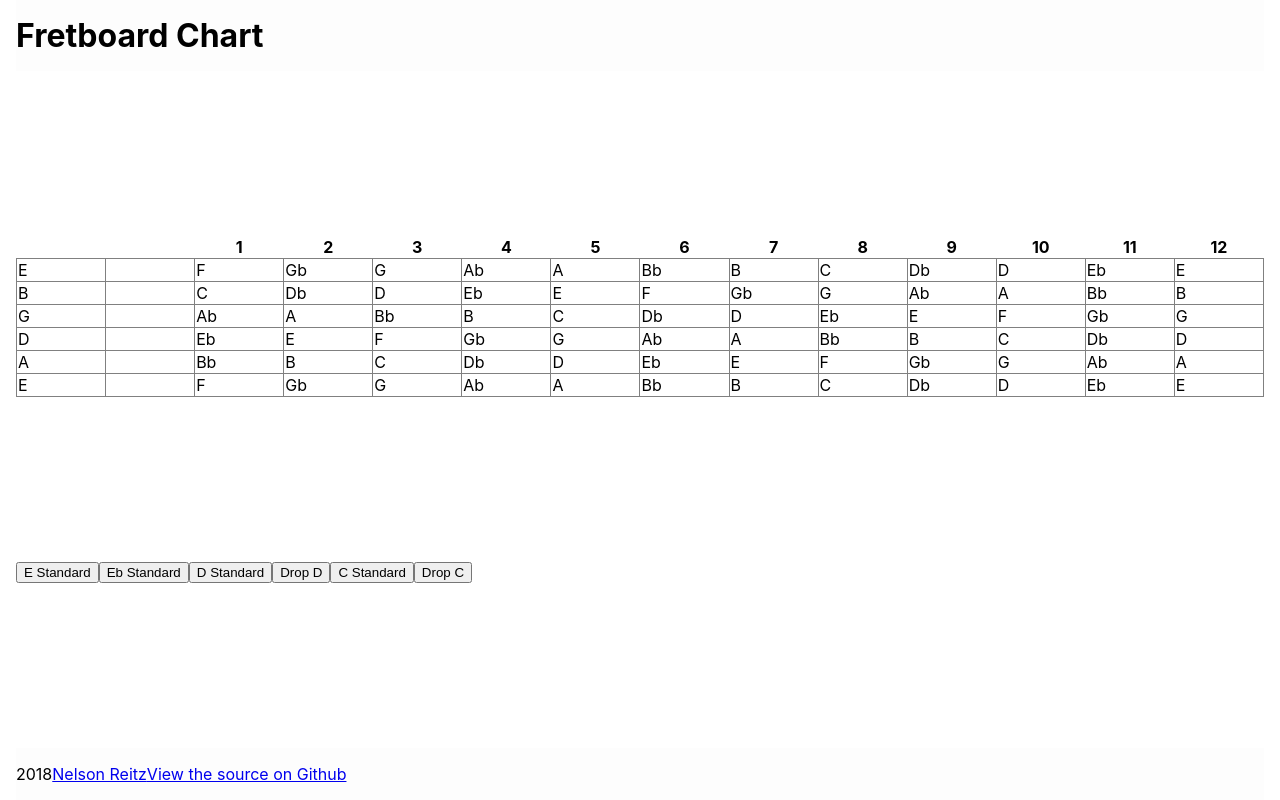
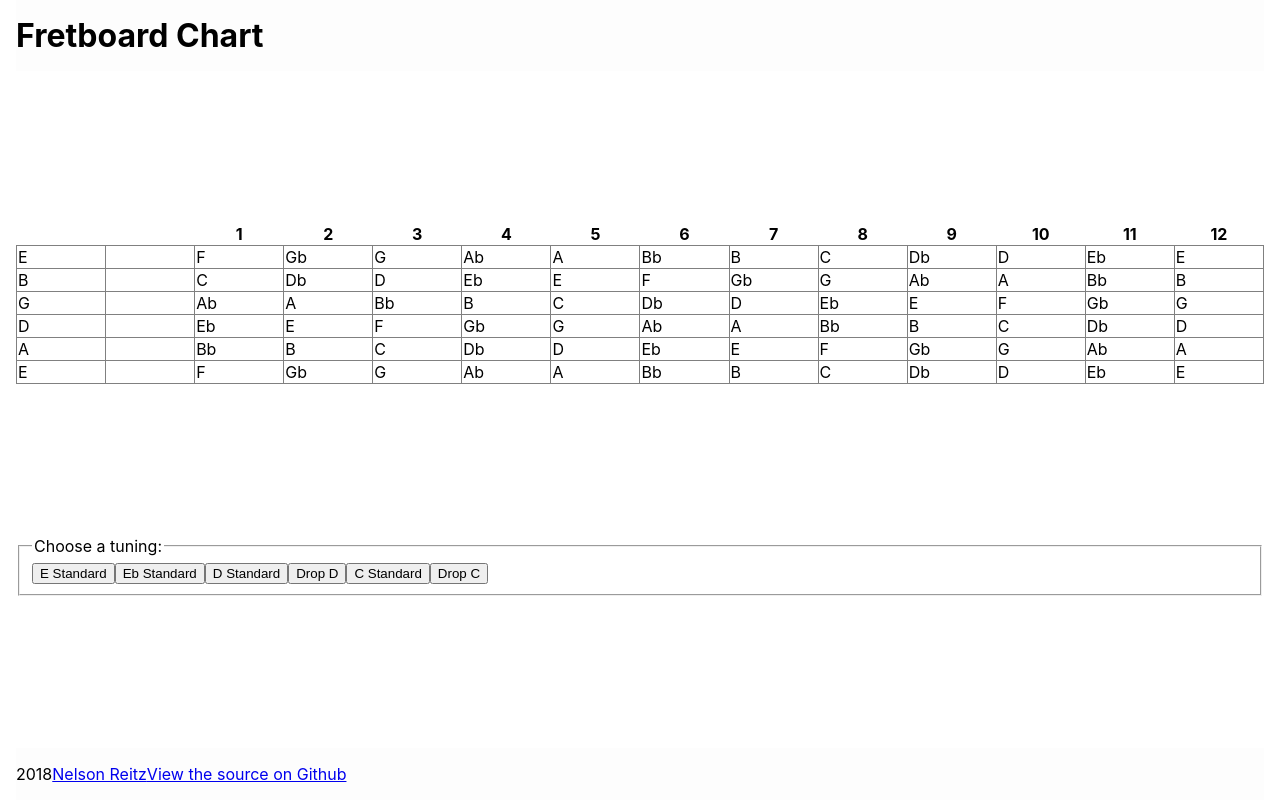
Before and after one commit to nelsonreitz/fretboard-notes, a React (Create React App) app: page / in a window 1280 px wide. Built offline with nearby package versions, Linux system fonts and the light colour scheme.

Commit message:
Add fieldset in TuningSelect

```diff
--- a/src/App.js
+++ b/src/App.js
@@ -65,9 +65,10 @@ class TuningSelect extends Component {
     }
 
     return (
-      <div className="TuningSelect">
+      <fieldset className="TuningSelect">
+        <legend>Choose a tuning:</legend>
         {buttons}
-      </div>
+      </fieldset>
     );
   }
 }
```
